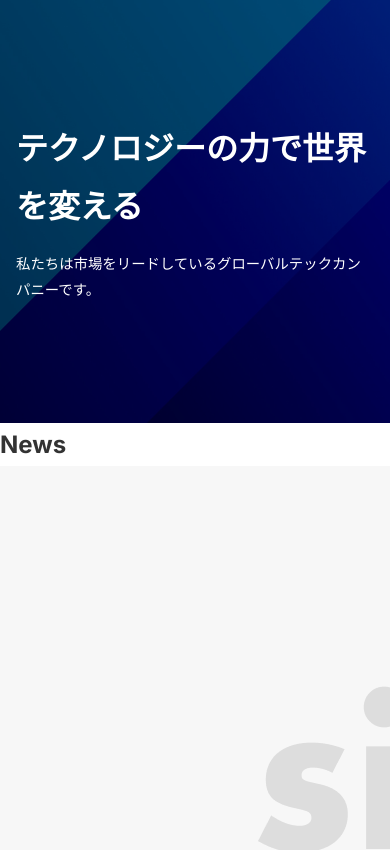
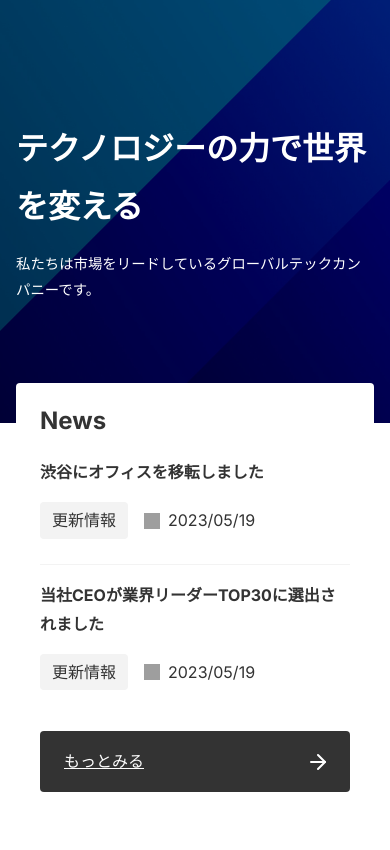
Before and after one commit to YukiCreateStudio/251103-test-project, a Next.js app: page / in a window 390 px wide. Shown: the top 850 px of the page. Built offline with nearby package versions, Linux system fonts and the light colour scheme; grey boxes are pictures that could not be loaded.

Commit message:
５回目のコミット

```diff
--- /dev/null
+++ b/app/_components/ButtonLink/index.module.css
@@ -0,0 +1,20 @@
+.button {
+  display: block;
+  padding: 20px 40px;
+  border-radius: var(--border-radius);
+  width: 300px;
+  background: url("/arrow-right.svg") no-repeat right 20px center
+    var(--color-button-primary);
+  color: var(--color-text-unpainted);
+}
+
+.button:hover {
+  opacity: 0.9;
+}
+
+@media (max-width: 640px) {
+  .button {
+    padding: 16px 24px;
+    width: 100%;
+  }
+}
--- /dev/null
+++ b/app/_components/ButtonLink/index.tsx
@@ -0,0 +1,14 @@
+import styles from "./index.module.css";
+
+type Props = {
+  href: string;
+  children: React.ReactNode;
+};
+
+export default function ButtonLink({ href, children }: Props) {
+  return (
+    <a href={href} className={styles.button}>
+      {children}
+    </a>
+  );
+}
--- /dev/null
+++ b/app/_components/NewsList/index.module.css
@@ -0,0 +1,70 @@
+.list {
+  border-bottom: 1px solid var(--color-border-light);
+}
+
+.list:last-child {
+  border-bottom: none;
+}
+
+.link {
+  display: flex;
+  align-items: flex-start;
+  gap: 40px;
+  padding: 24px;
+}
+
+.image {
+  width: 200px;
+  height: auto;
+  border-radius: var(--border-radius);
+}
+
+.title {
+  font-size: 1.1rem;
+  font-weight: bold;
+  margin-bottom: 0.5rem;
+}
+
+.meta {
+  display: flex;
+  align-items: center;
+  gap: 16px;
+}
+
+.tag {
+  background-color: var(--color-bg-sub);
+  padding: 4px 12px;
+  border-radius: var(--border-radius);
+  white-space: nowrap;
+  font-size: 1rem;
+}
+
+.date {
+  display: flex;
+  align-items: center;
+  gap: 8px;
+  margin: 0.8rem 0;
+  font-size: 1rem;
+}
+
+/* メディアクエリ：width６４０px以下に影響 */
+@media (max-width: 640px) {
+  .link{
+    display: block;
+    padding: 16px 0;
+  }
+  .image {
+    display: none;
+  }
+
+  .title {
+    font-size: 1rem;
+    font-weight: bold;
+    margin-bottom: 0.4rem;
+  }
+  .meta {
+    display: flex;
+    align-items: center;
+    gap: 16px;
+  }
+}
--- /dev/null
+++ b/app/_components/NewsList/index.tsx
@@ -0,0 +1,40 @@
+import styles from "./index.module.css";
+import Image from "next/image";
+import { News } from "@/app/_libs/microcms";
+
+type Props = {
+  news: News[];
+};
+
+export default function NewsList({ news }: Props) {
+  if (news.length === 0) {
+    return <p>記事がありません。</p>;
+  }
+  return (
+    <ul>
+      {news.map((article) => (
+        <li key={article.id} className={styles.list}>
+          <div className={styles.link}>
+            <Image
+              className={styles.image}
+              src="/no-image.png"
+              alt="No Image"
+              width={1200}
+              height={630}
+            />
+            <dl className={styles.content}>
+              <dt className={styles.title}>{article.title}</dt>
+              <dd className={styles.meta}>
+                <span className={styles.tag}>{article.category.name}</span>
+                <span className={styles.date}>
+                  <Image src="/clok.svg" alt="" width={16} height={16} />
+                  {article.publishedAt}
+                </span>
+              </dd>
+            </dl>
+          </div>
+        </li>
+      ))}
+    </ul>
+  );
+}
--- /dev/null
+++ b/app/_libs/microcms.ts
@@ -0,0 +1,7 @@
+export type News = {
+  id: string;
+  title: string;
+  category: { name: string };
+  publishedAt: string;
+  createAt: string;
+};
--- a/app/page.module.css
+++ b/app/page.module.css
@@ -34,6 +34,33 @@
   z-index: -1;
 }
 
+.news {
+  position: relative;
+  background-color: #fff;
+  width: 840px;
+  margin: -40px auto 0;
+  padding: 24px 40px;
+  border-radius: var(--border-radius);
+}
+
+.newsTitle {
+  font-size: 1.5rem;
+}
+
+.newsLink {
+  position: absolute;
+  right: -40px;
+  bottom: -40px;
+}
+
+/* メディアクエリ：width１０００px以下に影響 */
+@media (max-width: 1000px) {
+  .news {
+    width: calc(100% - 160px);
+  }
+}
+
+/* メディアクエリ：width６４０px以下に影響 */
 @media (max-width: 640px) {
   .top {
     padding: 120px 16px;
@@ -59,4 +86,14 @@
     justify-content: center;
     z-index: -1;
   }
+  .news {
+    width: calc(100% - 32px);
+    padding: 16px 24px;
+  }
+  .newsLink {
+    position: relative;
+    right: auto;
+    bottom: auto;
+    margin-top: 16px;
+  }
 }
--- a/app/page.tsx
+++ b/app/page.tsx
@@ -1,13 +1,8 @@
 import styles from "./page.module.css";
+import ButtonLink from "./_components/ButtonLink";
 import Image from "next/image";
-
-type News = {
-  id: string;
-  title: string;
-  category: { name: string };
-  publishedAt: string;
-  createAt: string;
-};
+import NewsList from "./_components/NewsList";
+import { News } from "@/app/_libs/microcms";
 
 const data: { contents: News[] } = {
   contents: [
@@ -55,34 +50,12 @@
           height={1200}
         />
       </section>
-
       <section className={styles.news}>
         <h2 className={styles.newsTitle}>News</h2>
-        <ul>
-          {sliceData.map((article) => (
-            <li key={article.id} className={styles.list}>
-              <div className={styles.link}>
-                <Image
-                  className={styles.image}
-                  src="/no-image.png"
-                  alt="No Image"
-                  width={1200}
-                  height={630}
-                />
-                <dl className={styles.content}>
-                  <dt className={styles.newsItemTitle}>{article.title}</dt>
-                  <dd className={styles.meta}>
-                    <span className={styles.tag}>{article.category.name}</span>
-                    <span className={styles.date}>
-                      <Image src="/clok.svg" alt="" width={16} height={16} />
-                      {article.publishedAt}
-                    </span>
-                  </dd>
-                </dl>
-              </div>
-            </li>
-          ))}
-        </ul>
+        <NewsList news={sliceData} />
+        <div className={styles.newsLink}>
+          <ButtonLink href="/news">もっとみる</ButtonLink>
+        </div>
       </section>
     </>
   );
```
